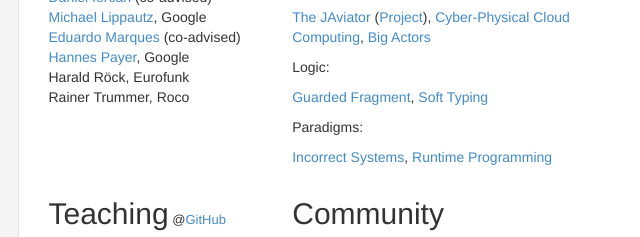
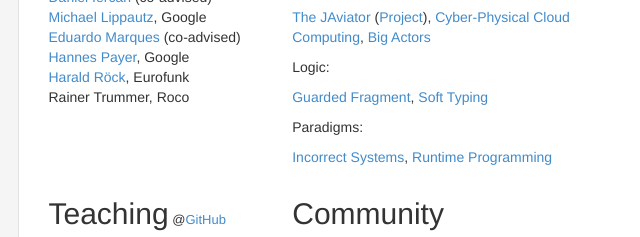
Before and after one commit to ckirsch/ckirsch.github.com, a plain HTML site: page index.html in a window 1280 px wide. Shown: the part 406-643 px from the top of the page, 314-954 px from the left. Drawn offline with Linux system fonts and the light colour scheme.

Commit message:
Added link to Harald's linked.in page

```diff
--- a/index.html
+++ b/index.html
@@ -134,7 +134,7 @@
                     <dd><a href="http://www.cs.uni-salzburg.at/~mlippautz/">Michael Lippautz</a>, Google</dd>
                     <dd><a href="http://www.di.fc.ul.pt/~edrdo/">Eduardo Marques</a> (co-advised)</dd>
                     <dd><a href="https://research.google.com/pubs/HannesPayer.html">Hannes Payer</a>, Google</dd>
-                    <dd>Harald R&ouml;ck, Eurofunk</dd>
+                    <dd><a href="http://www.cs.uni-salzburg.at/~hroeck/">Harald R&ouml;ck</a>, Eurofunk</dd>
                     <dd>Rainer Trummer, Roco</dd>
                   </p>
                 </div><!--/span-->
```
